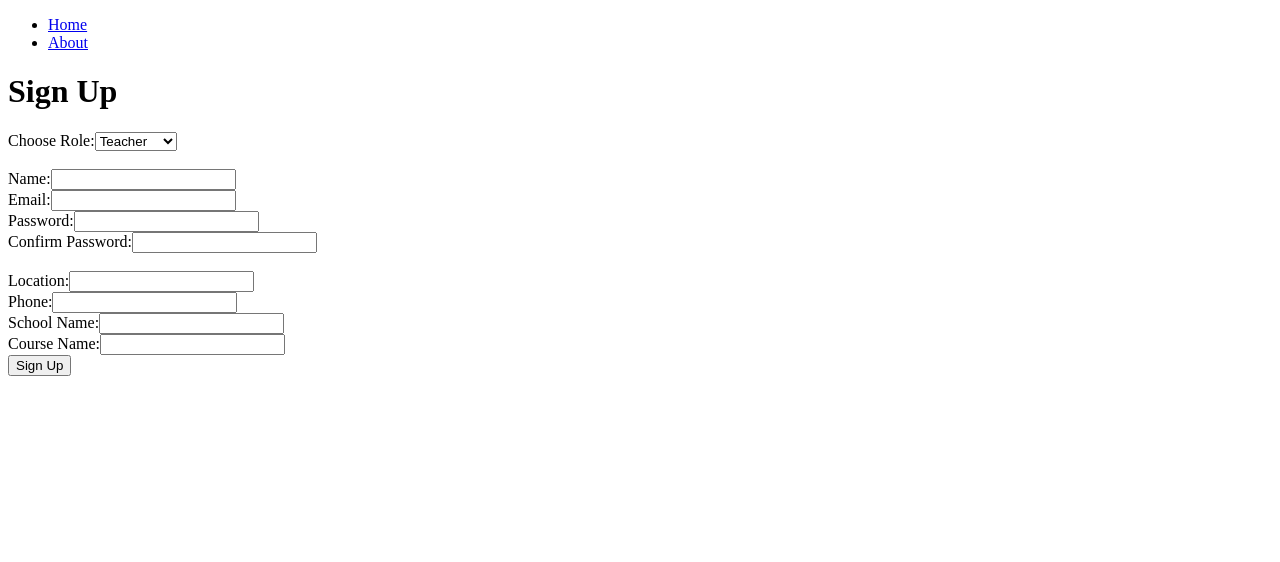
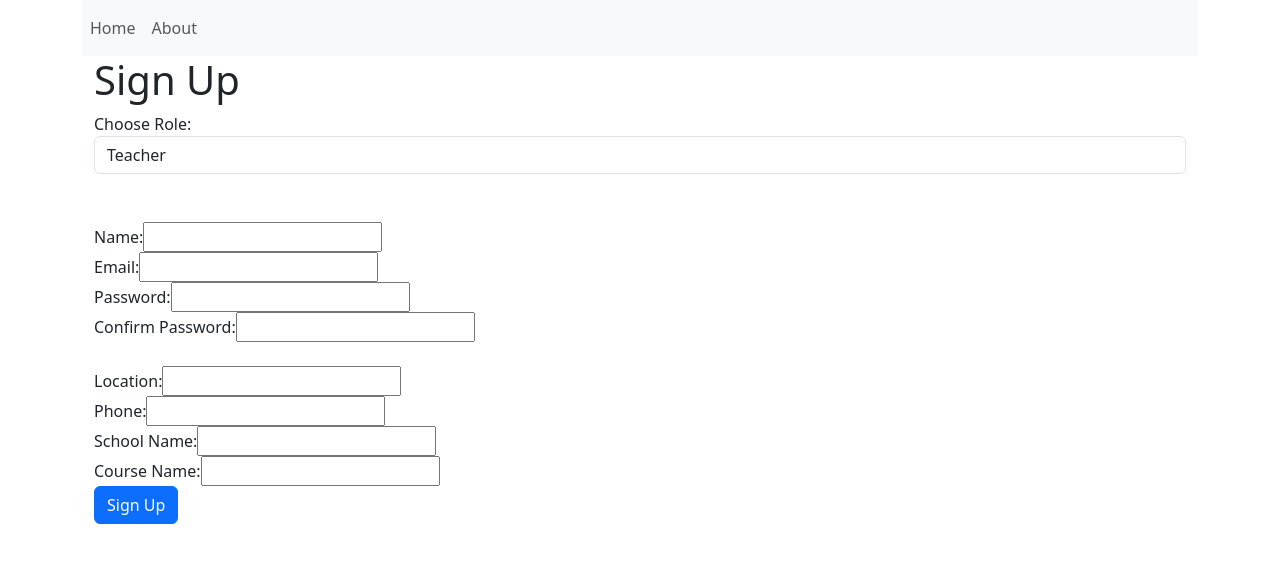
Before and after one commit to tgartland89/SubSpot, a React (Create React App) app in the folder client/: page /signup in a window 1280 px wide. Shown: the top 562 px of the page. Built offline with nearby package versions, Linux system fonts and the light colour scheme.

Commit message:
added Bootstrap to npm- working sytling

```diff
--- a/client/package.json
+++ b/client/package.json
@@ -7,6 +7,7 @@
     "@testing-library/jest-dom": "^5.12.0",
     "@testing-library/react": "^11.2.7",
     "@testing-library/user-event": "^12.8.3",
+    "bootstrap": "^5.3.1",
     "react": "^17.0.2",
     "react-dom": "^17.0.2",
     "react-markdown": "^6.0.2",
--- a/client/src/components/App.js
+++ b/client/src/components/App.js
@@ -1,5 +1,5 @@
 import React, { useState, useEffect } from "react";
-import { Switch, Route,} from "react-router-dom";
+import { Switch, Route } from "react-router-dom";
 import Home from "./Home";
 import LoginComponent from "./Login";
 import SignUp from "./SignUp";
@@ -53,8 +53,9 @@ function App() {
   console.log("User Role:", user?.role);
 
   return (
-    <div>
+    <div className="container">
       <NavBar />
+      <div className="content">
         <Switch>
           <Route exact path="/" component={Home} />
           <Route path="/login" component={LoginComponent} />
@@ -68,6 +69,7 @@ function App() {
           <Route component={NotFound} />
         </Switch>
       </div>
+    </div>
   );
 }
 
--- a/client/src/components/NavBar.js
+++ b/client/src/components/NavBar.js
@@ -12,33 +12,46 @@ function NavBar() {
   };
 
   return (
-    <nav>
-      <ul>
-        <li>
-          <Link to="/">Home</Link>
+    <nav className="navbar navbar-expand-lg navbar-light bg-light">
+      <ul className="navbar-nav mr-auto">
+        <li className="nav-item">
+          <Link to="/" className="nav-link">
+            Home
+          </Link>
         </li>
-        <li>
-          <Link to="/about">About</Link>
+        <li className="nav-item">
+          <Link to="/about" className="nav-link">
+            About
+          </Link>
         </li>
         {user && (
-          <li>
+          <li className="nav-item">
             {user.role === "Teacher" && (
-              <Link to="/teacher-dashboard">Teacher Dashboard</Link>
+              <Link to="/teacher-dashboard" className="nav-link">
+                Teacher Dashboard
+              </Link>
             )}
             {user.role === "Substitute" && (
-              <Link to="/substitute-dashboard">Substitute Dashboard</Link>
+              <Link to="/substitute-dashboard" className="nav-link">
+                Substitute Dashboard
+              </Link>
             )}
             {user.role === "SiteAdmin" && (
-              <Link to="/admin-dashboard">Admin Dashboard</Link>
+              <Link to="/admin-dashboard" className="nav-link">
+                Admin Dashboard
+              </Link>
             )}
           </li>
         )}
-        {user && (
-          <li>
-            <button onClick={handleLogout}>Log Out</button>
-          </li>
-        )}
       </ul>
+      {user && (
+        <button
+          className="btn btn-outline-primary my-2 my-sm-0"
+          onClick={handleLogout}
+        >
+          Log Out
+        </button>
+      )}
     </nav>
   );
 }
--- a/client/src/components/SignUp.js
+++ b/client/src/components/SignUp.js
@@ -56,16 +56,22 @@ function SignUp() {
         console.error("Error occurred during signup:", error);
       });
   };
-
   return (
-    <div>
+    <div className="container">
       <h1>Sign Up</h1>
       <form onSubmit={handleSubmit}>
+        <div className="form-group">
           <label>Choose Role:</label>
-        <select name="role" value={role} onChange={handleRoleChange}>
+          <select
+            className="form-control"
+            name="role"
+            value={role}
+            onChange={handleRoleChange}
+          >
             <option value="Teacher">Teacher</option>
             <option value="Substitute">Substitute</option>
           </select>
+        </div>
         <br />
         <br />
 
@@ -122,10 +128,10 @@ function SignUp() {
           </>
         )}
 
-     <input type="submit" value="Sign Up" />
+           <input type="submit" className="btn btn-primary" value="Sign Up" />
            </form>
             {confirmationMessage && <p>{confirmationMessage}</p>}
-      {error && <p>{error}</p>}
+            {error && <p className="text-danger">{error}</p>}
     </div>
   );
 }
--- a/client/src/index.js
+++ b/client/src/index.js
@@ -4,6 +4,7 @@ import { BrowserRouter } from "react-router-dom";
 import App from "./components/App";
 import { AuthProvider } from "./AuthContext";
 import "./index.css";
+import 'bootstrap/dist/css/bootstrap.min.css';
 
 ReactDOM.render(
   <React.StrictMode>
```
Also changed, not shown: 1 other file (tests, documents, lock files or other folders). Lines whose indentation alone changed are shown as unchanged.
